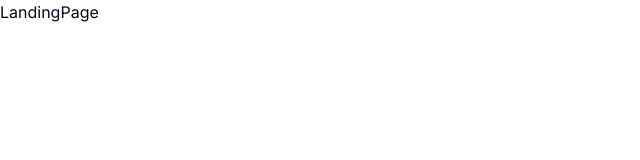
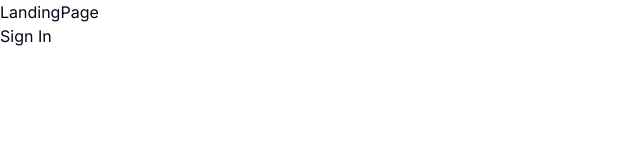
Before and after one commit to codewithmawais/genius, a Next.js app: page / in a window 1280 px wide. Shown: the top 160 px of the page, without its empty margins (0-640 px from the left). Built offline with nearby package versions, Linux system fonts and the light colour scheme.

Commit message:
Implemented Clerk Authentication

```diff
--- /dev/null
+++ b/app/(auth)/(routes)/sign-in/[[...sign-in]]/page.tsx
@@ -0,0 +1,5 @@
+import { SignIn } from "@clerk/nextjs";
+
+export default function Page() {
+  return <SignIn />;
+}
--- /dev/null
+++ b/app/(auth)/(routes)/sign-up/[[...sign-up]]/page.tsx
@@ -0,0 +1,5 @@
+import { SignUp } from "@clerk/nextjs";
+
+export default function Page() {
+  return <SignUp />;
+}
--- /dev/null
+++ b/app/(auth)/layout.tsx
@@ -0,0 +1,13 @@
+const AuthLayout = ({
+    children
+}: {
+    children: React.ReactNode
+}) => {
+    return (
+        <div className="flex items-center justify-center h-full">
+            {children}
+        </div>
+    );
+};
+
+export default AuthLayout;
--- a/app/(dashboard)/(routes)/dashboard/page.tsx
+++ b/app/(dashboard)/(routes)/dashboard/page.tsx
@@ -1,6 +1,8 @@
+import { UserButton } from "@clerk/nextjs";
+
 const DashboardPage = () => {
     return (
-        <div>DashboardPage</div>
+        <div><UserButton /></div>
     );
 };
 
--- a/app/(landing)/page.tsx
+++ b/app/(landing)/page.tsx
@@ -1,6 +1,13 @@
+import Link from "next/link";
+
  const LandingPage = () => {
     return (
-        <div>LandingPage</div>
+        <div>
+            LandingPage
+            <div>
+                <Link href="/sign-in"><button>Sign In</button></Link>
+            </div>
+        </div>
     );
 };
 
--- a/app/layout.tsx
+++ b/app/layout.tsx
@@ -1,6 +1,7 @@
 import type { Metadata } from "next";
 import { Inter } from "next/font/google";
 import "./globals.css";
+import { ClerkProvider } from '@clerk/nextjs'
 
 const inter = Inter({ subsets: ["latin"] });
 
@@ -15,8 +16,10 @@ export default function RootLayout({
   children: React.ReactNode;
 }>) {
   return (
-    <html lang="en">
-      <body className={inter.className}>{children}</body>
-    </html>
+    <ClerkProvider>
+        <html lang="en">
+          <body className={inter.className}>{children}</body>
+        </html>
+      </ClerkProvider>
   );
 }
--- a/package.json
+++ b/package.json
@@ -9,6 +9,7 @@
     "lint": "next lint"
   },
   "dependencies": {
+    "@clerk/nextjs": "^5.1.6",
     "class-variance-authority": "^0.7.0",
     "clsx": "^2.1.1",
     "lucide-react": "^0.399.0",
```
Also changed, not shown: middleware.ts (added, +13 -0 lines), 2 other files (tests, documents, lock files or other folders).
